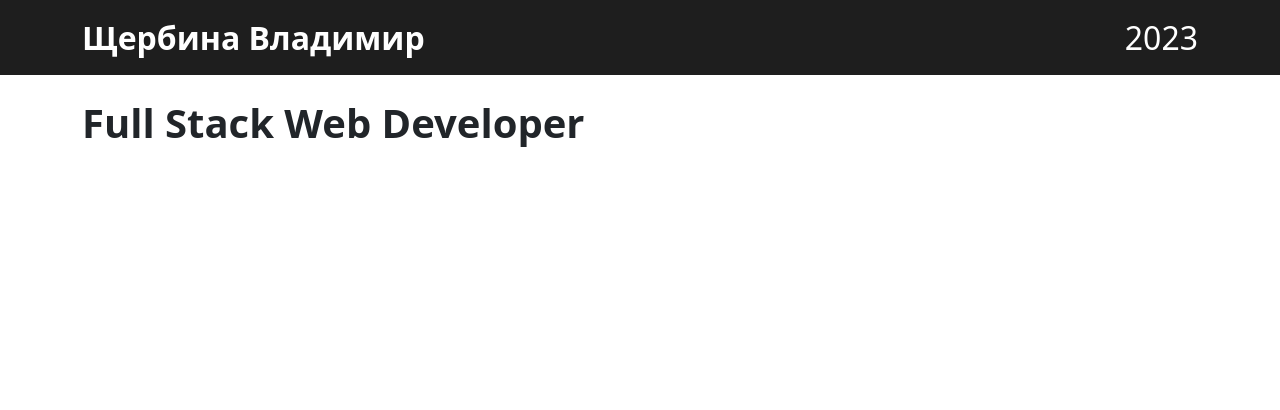
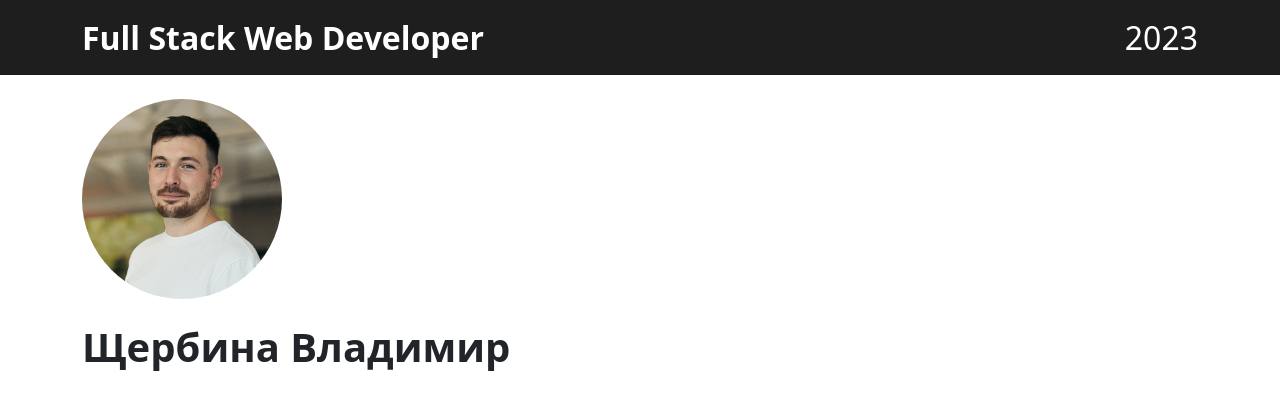
Before and after one commit to scherbinavladimir/scherbinavladmir.github.io, a plain HTML site: page index.html in a window 1280 px wide. Drawn offline with nearby package versions, Linux system fonts and the light colour scheme.

Commit message:
add avatar

```diff
--- a/index.html
+++ b/index.html
@@ -18,17 +18,23 @@
         .content{
             margin-top: 75px;
         }
+        .avatar{
+            background: center / cover no-repeat url("assets/Vladimir Scherbina.png");
+            height: 200px;
+            width: 200px;
+        }
     </style>
 </head>
 <body>
 <header class="header position-fixed top-0 start-0 end-0 d-flex justify-content-center align-items-center">
     <div class="container d-flex justify-content-between">
-        <div class="fs-2 fw-bold"> Щербина Владимир </div>
+        <div class="fs-2 fw-bold"> Full Stack Web Developer</div>
         <div class="fs-2 fw-light"> 2023 </div>
     </div>
 </header>
 <section class="container content pt-4">
-    <h1 class="fw-bold">Full Stack Web Developer</h1>
+    <div class="avatar rounded-circle"></div>
+    <h1 class="fw-bold my-4">Щербина Владимир</h1>
     <p></p>
 </section>
 </body>
```
Also changed, not shown: assets/Vladimir Scherbina.png (added), 1 other file.
